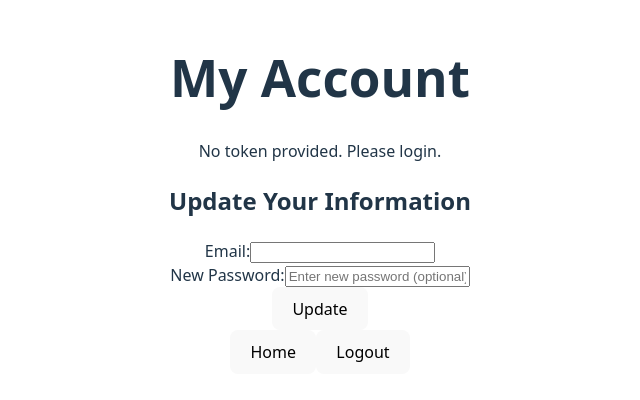
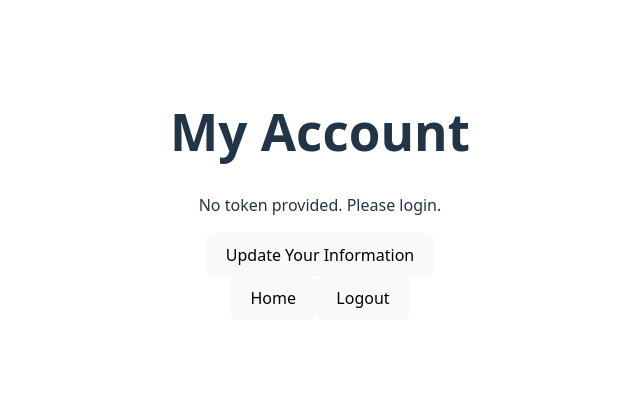
Before and after one commit to ingenieria-software-7009-2025-2/capibarasvslabubus2-frontend, a React (Vite) app: page /myaccount in a window 1280 px wide. Shown: the part 206-606 px from the top of the page, without its empty margins (320-960 px from the left). Built offline with nearby package versions, Linux system fonts and the light colour scheme.

Commit message:
update section boton

```diff
--- a/src/views/MyAccount.tsx
+++ b/src/views/MyAccount.tsx
@@ -14,7 +14,7 @@ function MyAccount() {
   const [error, setError] = useState('');
   const [updateEmail, setUpdateEmail] = useState('');
   const [updatePassword, setUpdatePassword] = useState('');
-  const [updateMessage, setUpdateMessage] = useState('');
+  const [showUpdate, setShowUpdate] = useState(false);
   const navigate = useNavigate();
 
   useEffect(() => {
@@ -36,7 +36,7 @@ function MyAccount() {
       })
       .then(data => {
         setUser(data);
-        setUpdateEmail(data.email); // Pre-fill the email field with current email
+        setUpdateEmail(data.email);
       })
       .catch(err => {
         console.error(err);
@@ -50,7 +50,6 @@ function MyAccount() {
       setError('No token available for logout');
       return;
     }
-
     try {
       const response = await fetch('http://localhost:8080/v1/users/logout', {
         method: 'POST',
@@ -79,9 +78,7 @@ function MyAccount() {
       return;
     }
 
-    // Prepare update data
     const updateData: any = { email: updateEmail };
-    // Solo incluir password si se ha ingresado un valor
     if (updatePassword.trim() !== '') {
       updateData.password = updatePassword;
     }
@@ -98,13 +95,13 @@ function MyAccount() {
       if (response.ok) {
         const updatedUser = await response.json();
         setUser(updatedUser);
-        setUpdateMessage('User info updated successfully.');
+        window.alert('User info updated successfully.');
       } else {
-        setUpdateMessage('Failed to update user info.');
+        window.alert('Failed to update user info.');
       }
     } catch (error) {
       console.error('Error updating user info:', error);
-      setUpdateMessage('Error connecting to update endpoint.');
+      window.alert('Error connecting to update endpoint.');
     }
   };
 
@@ -122,6 +119,14 @@ function MyAccount() {
         !error && <p>Loading...</p>
       )}
 
+      {/* Update section */}
+      <div className="update-toggle">
+        <button onClick={() => setShowUpdate(!showUpdate)}>
+          {showUpdate ? 'Cancel Update' : 'Update Your Information'}
+        </button>
+      </div>
+
+      {showUpdate && (
         <div className="update-user">
           <h2>Update Your Information</h2>
           <form onSubmit={handleUpdate}>
@@ -147,8 +152,8 @@ function MyAccount() {
             </div>
             <button type="submit">Update</button>
           </form>
-        {updateMessage && <p>{updateMessage}</p>}
         </div>
+      )}
 
       <div className="navigation-buttons">
         <button onClick={() => navigate('/')}>Home</button>
```
Lines whose indentation alone changed are shown as unchanged.
